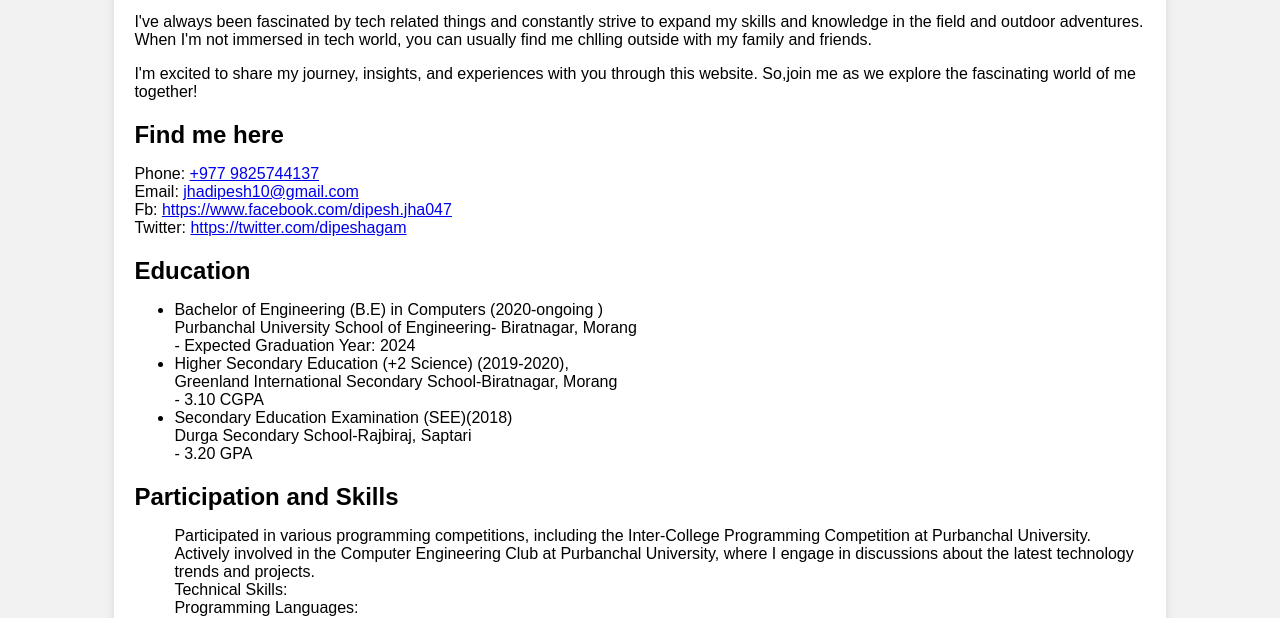
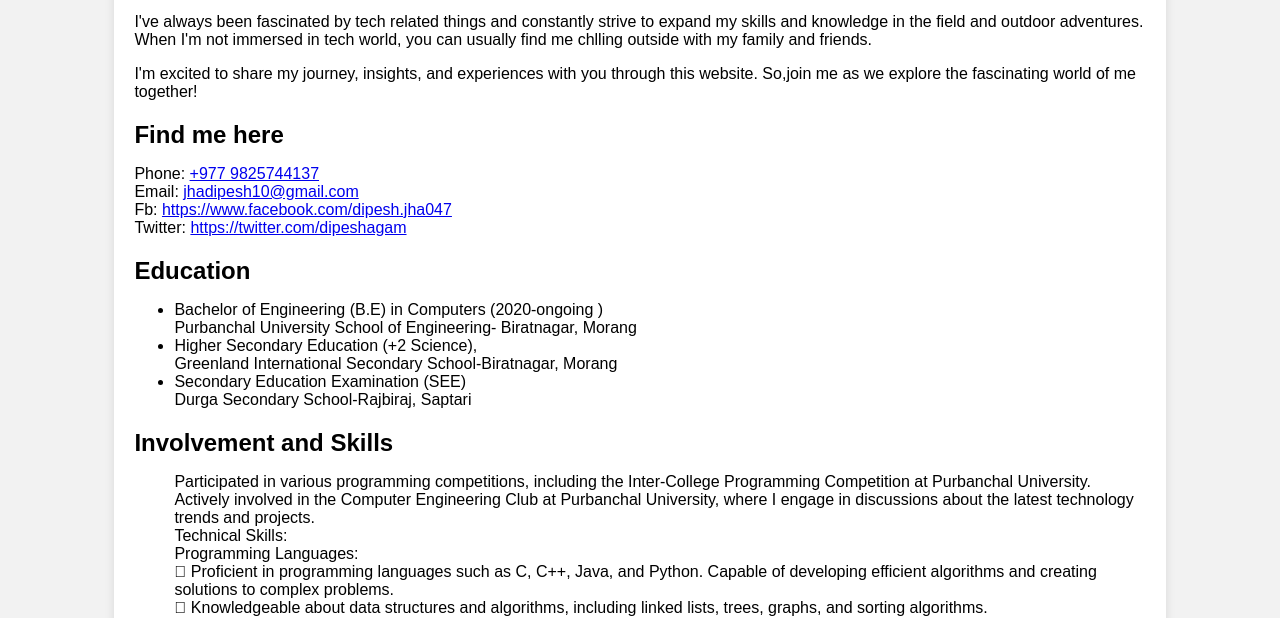
Before and after one commit to Dipesh-jha/jhadipesh, a plain HTML site: page index.html in a window 1280 px wide. Shown: the part 177-795 px from the top of the page. Drawn offline with Linux system fonts and the light colour scheme.

Commit message:
index.html

```diff
--- a/index.html
+++ b/index.html
@@ -75,21 +75,21 @@
       <ul>
         <li> Bachelor of Engineering (B.E) in Computers (2020-ongoing )<br>
              Purbanchal University School of Engineering- Biratnagar, Morang<br>
-            - Expected Graduation Year: 2024
-        <li>Higher Secondary Education (+2 Science) (2019-2020),<br>
+
+        <li>Higher Secondary Education (+2 Science),<br>
             Greenland International Secondary School-Biratnagar, Morang<br>
-            - 3.10 CGPA
+
         </li>
-        <li>Secondary Education Examination (SEE)(2018)<br>
+        <li>Secondary Education Examination (SEE)<br>
             Durga Secondary School-Rajbiraj, Saptari<br>
-            - 3.20 GPA</li>
+            </li>
 
         <!-- Add more education details as needed -->
       </ul>
     </section>
 
     <section class="cv-section">
-      <h2>Participation and Skills</h2>
+      <h2>Involvement and Skills</h2>
       <ul>
         <p>Participated in various programming competitions, including the Inter-College Programming
           Competition at Purbanchal University.
```
